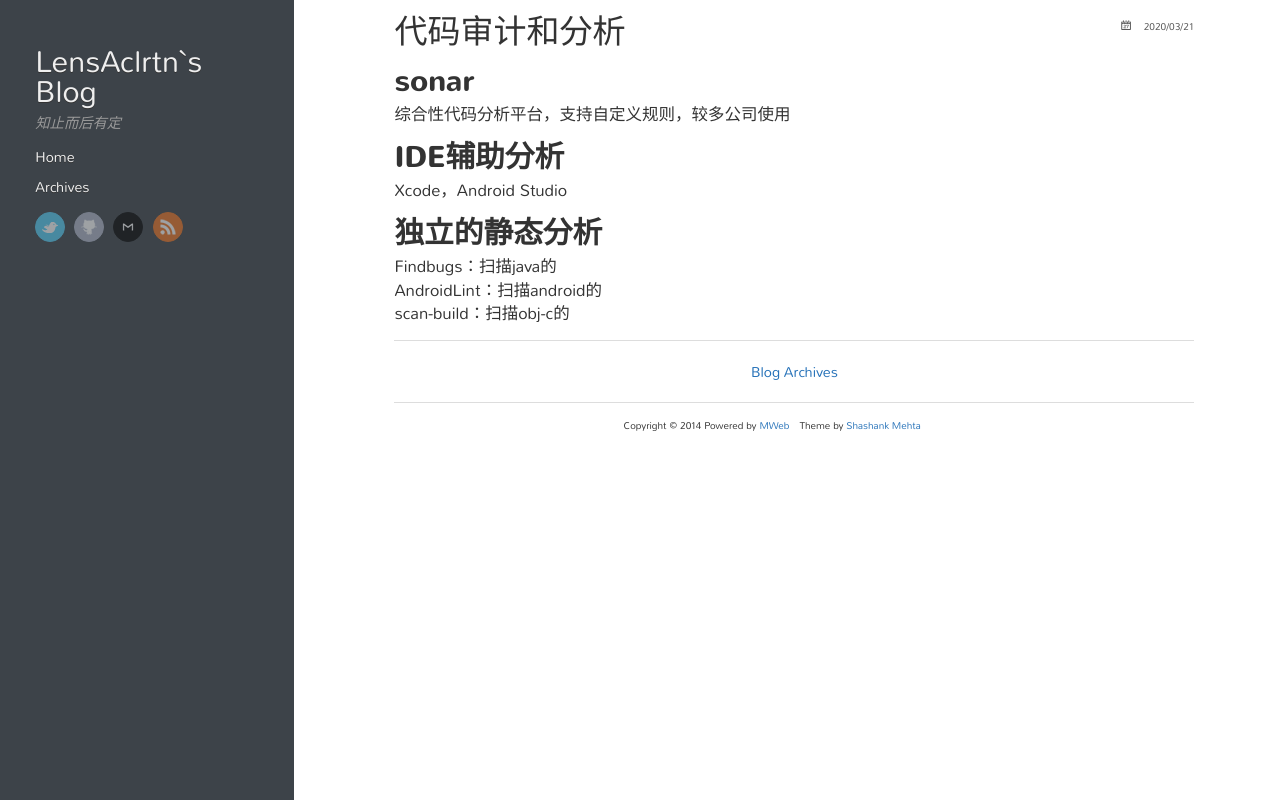
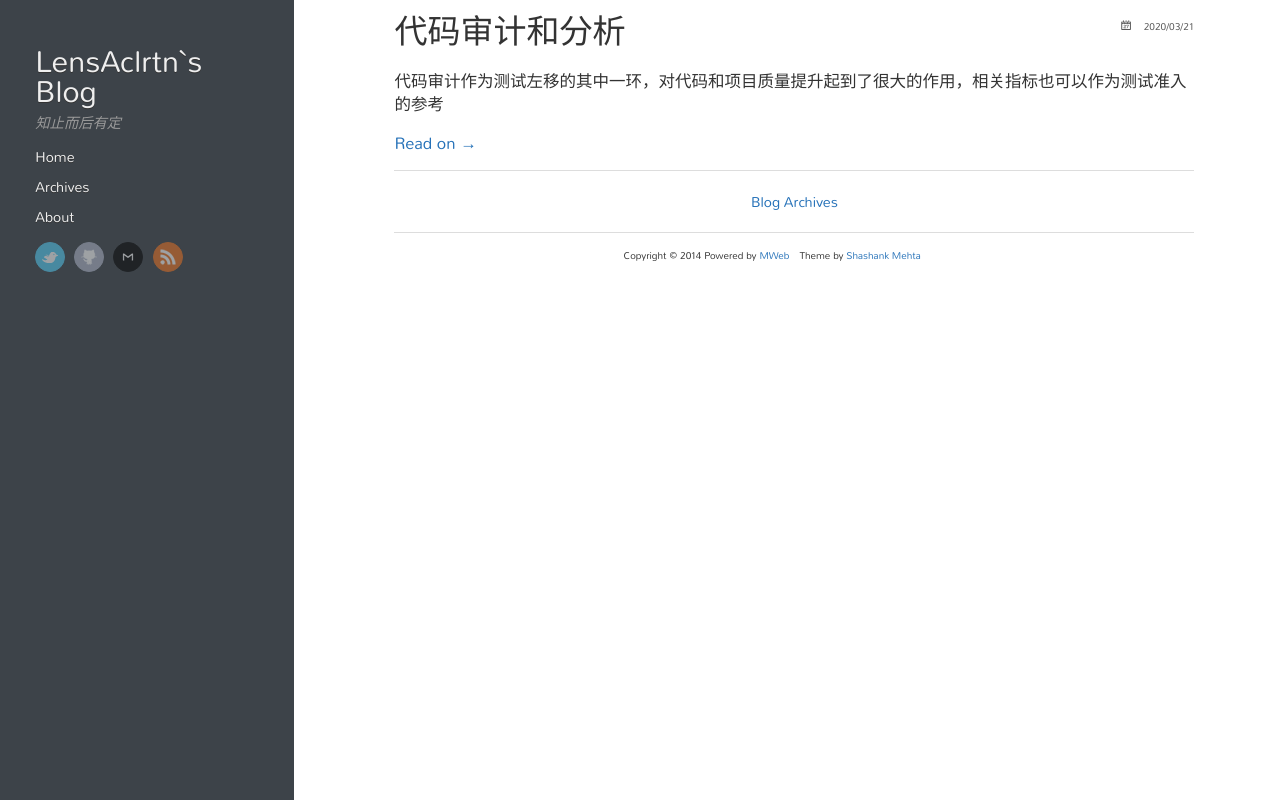
Before and after one commit to lzpsgh/lzpsgh.github.io, a plain HTML site: page index.html in a window 1280 px wide. Drawn offline with Linux system fonts and the light colour scheme.

Commit message:
0x01 at 2020-03-21	23:26

```diff
--- a/index.html
+++ b/index.html
@@ -81,9 +81,11 @@
 					<nav id="main-nav">
 						<ul class="main">
 
-						  <li id=""><a target="self" href="index.html">Home</a></li>
+						  <li id=""><a target="_self" href="index.html">Home</a></li>
 
 						  <li id=""><a target="_self" href="archives.html">Archives</a></li>
+
+						  <li id=""><a target="_self" href="about.html">About</a></li>
 
 						</ul>
 					</nav>
@@ -130,21 +132,12 @@
 		代码审计和分析</a></h1>
 		<div class="entry-content" itemprop="articleBody">
 
-			<h1 id="toc_0">sonar</h1>
-
-<p>综合性代码分析平台，支持自定义规则，较多公司使用</p>
-
-<h1 id="toc_1">IDE辅助分析</h1>
-
-<p>Xcode，Android Studio</p>
-
-<h1 id="toc_2">独立的静态分析</h1>
-
-<p>Findbugs：扫描java的<br/>
-AndroidLint：扫描android的<br/>
-scan-build：扫描obj-c的</p>
+			<p>代码审计作为测试左移的其中一环，对代码和项目质量提升起到了很大的作用，相关指标也可以作为测试准入的参考</p>
 
 
+
+
+			<a href="15847564830421.html#more" class="more-link">Read on &rarr;</a>
 
 
 		</div>
```
Also changed, not shown: 15847564830421.html (+8 -2 lines), all.html (+7 -14 lines), archives.html (+3 -1 lines).
